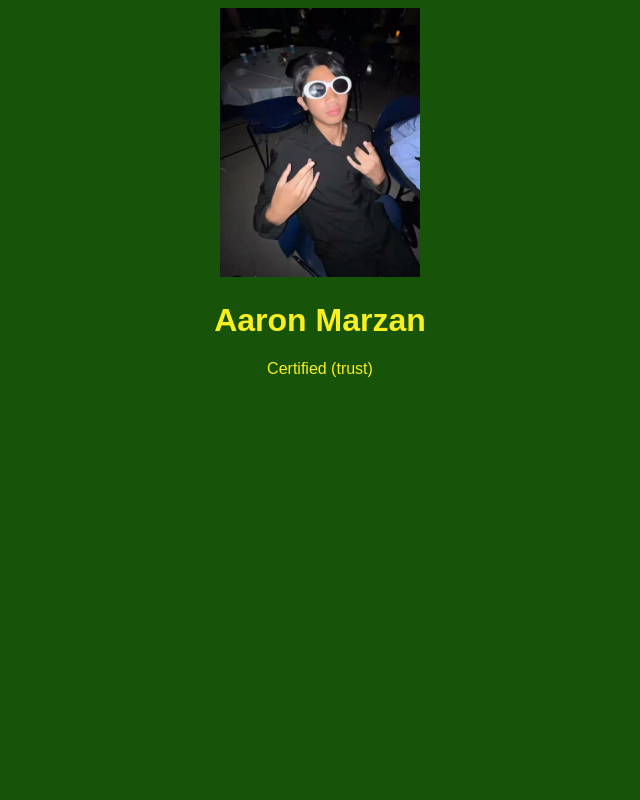
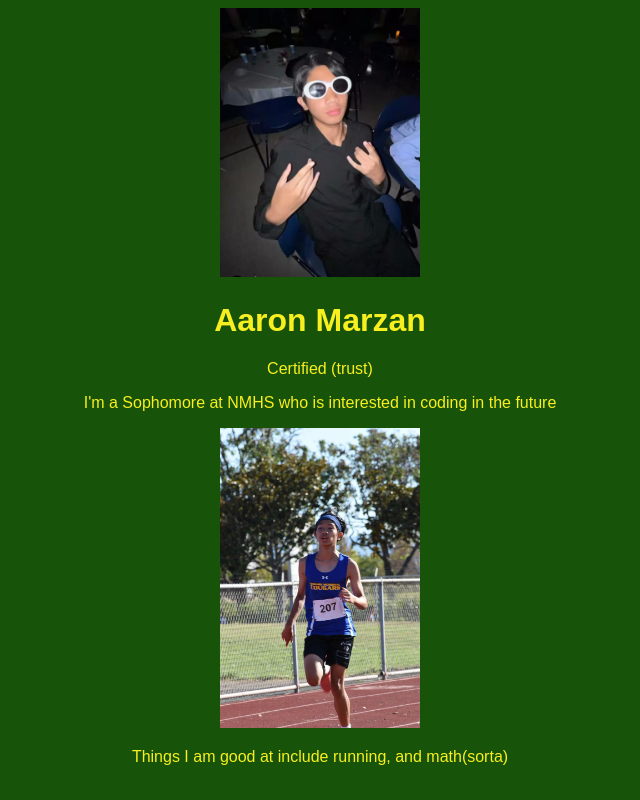
Before and after one commit to a4marzan7/LizardPr09, a plain HTML site: page index.html in a window 1280 px wide. Shown: the whole page, without its empty margins (320-960 px from the left). Drawn offline with Linux system fonts and the light colour scheme.

Commit message:
Add files via upload

```diff
--- a/index.html
+++ b/index.html
@@ -8,5 +8,10 @@
     />
     <h1>Aaron Marzan</h1>
     <p>Certified (trust)</p>
+    <p>I'm a Sophomore at NMHS who is interested in coding in the future</p>
+    <img
+      src="https://github.com/a4marzan7/LizardPr09/blob/main/ED4E9694-F9ED-4129-A91D-D256CF357E58.jpg?raw=true"
+    />
+      <p>Things I am good at include running, and math(sorta)</p>
   </body>
 </html>
```
